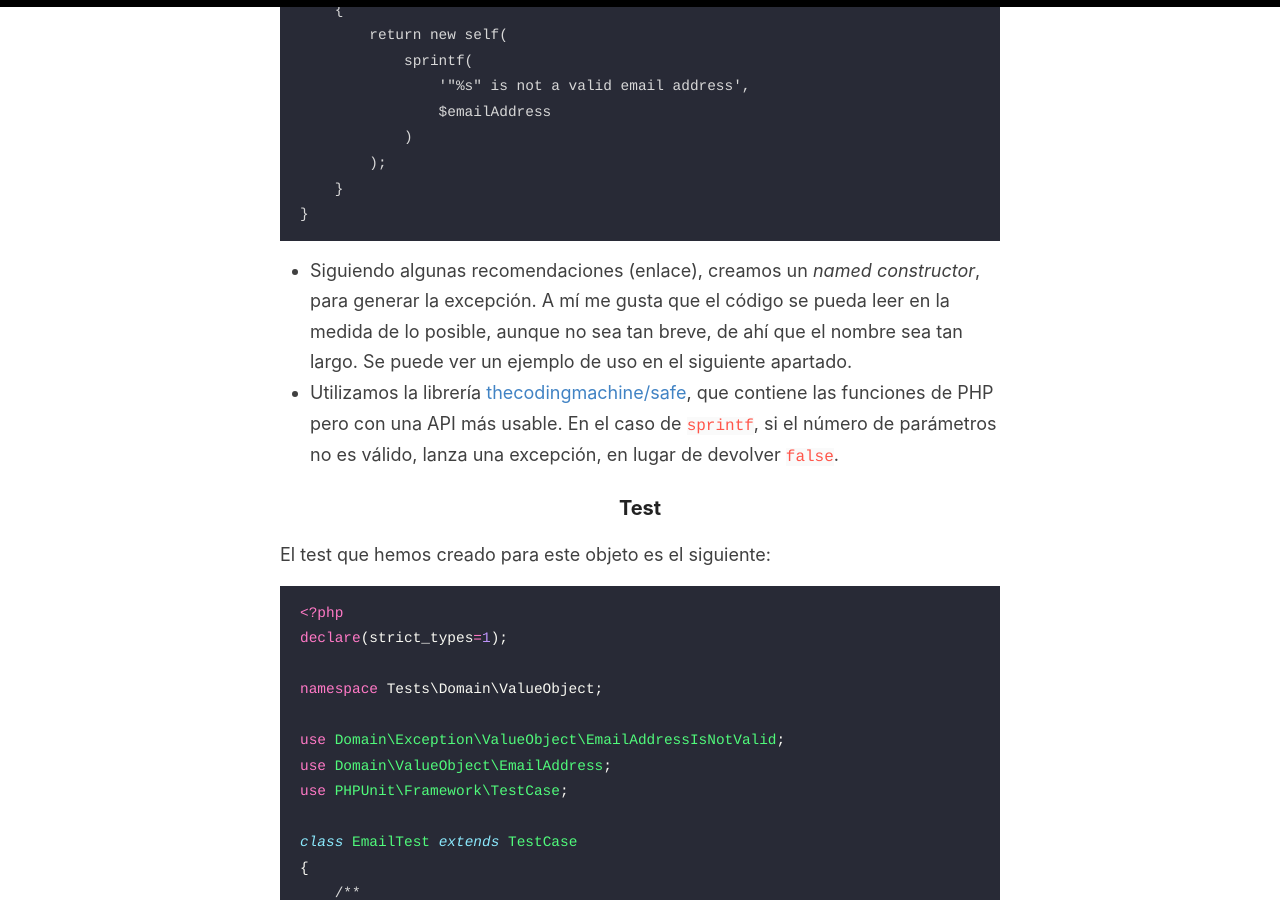
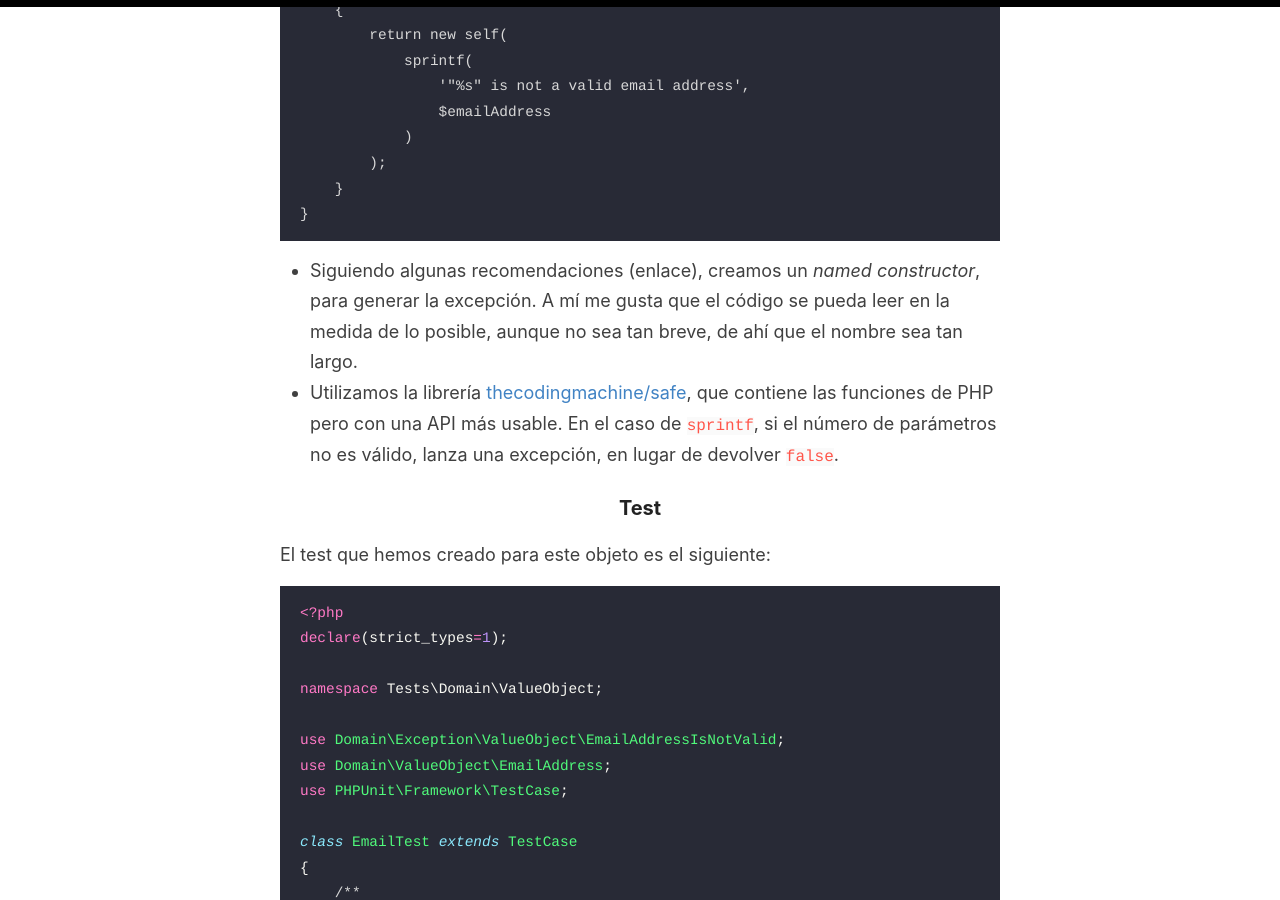
Before and after one commit to rubenrubiob/rubenrubiob.github.io, a Jekyll site: the page built from 01-value-object-email.md, in a window 1280 px wide and 900 px high, scrolled down 5296 px. Built offline with Jekyll 4.4.1, drawn with Linux system fonts in a browser that asks for light colours; our own code applies the rules of GitHub Pages for plain Markdown files; some of the changed text lies outside the part shown.

Commit message:
Actuializar explicación ValueObject Email

````diff
--- a/01-value-object-email.md
+++ b/01-value-object-email.md
@@ -169,7 +169,7 @@ final class EmailAddressIsNotValid extends Exception
 }
 ```
 
-- Siguiendo algunas recomendaciones (enlace), creamos un _named constructor_, para generar la excepción. A mí me gusta que el código se pueda leer en la medida de lo posible, aunque no sea tan breve, de ahí que el nombre sea tan largo. Se puede ver un ejemplo de uso en el siguiente apartado.
+- Siguiendo algunas recomendaciones (enlace), creamos un _named constructor_, para generar la excepción. A mí me gusta que el código se pueda leer en la medida de lo posible, aunque no sea tan breve, de ahí que el nombre sea tan largo.
 - Utilizamos la librería [thecodingmachine/safe](https://github.com/thecodingmachine/safe), que contiene las funciones de PHP pero con una API más usable. En el caso de `sprintf`, si el número de parámetros no es válido, lanza una excepción, en lugar de devolver `false`.
 
 ### Test
````
Also changed, not shown: other parts of 01-value-object-email.md (+1 -1 lines).
